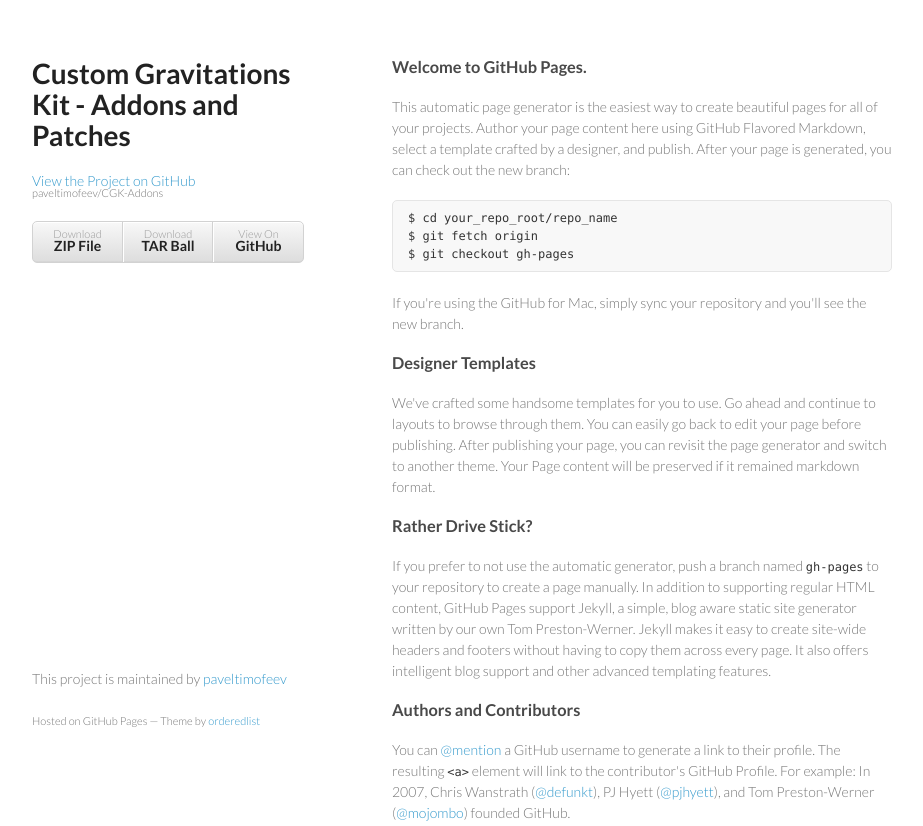
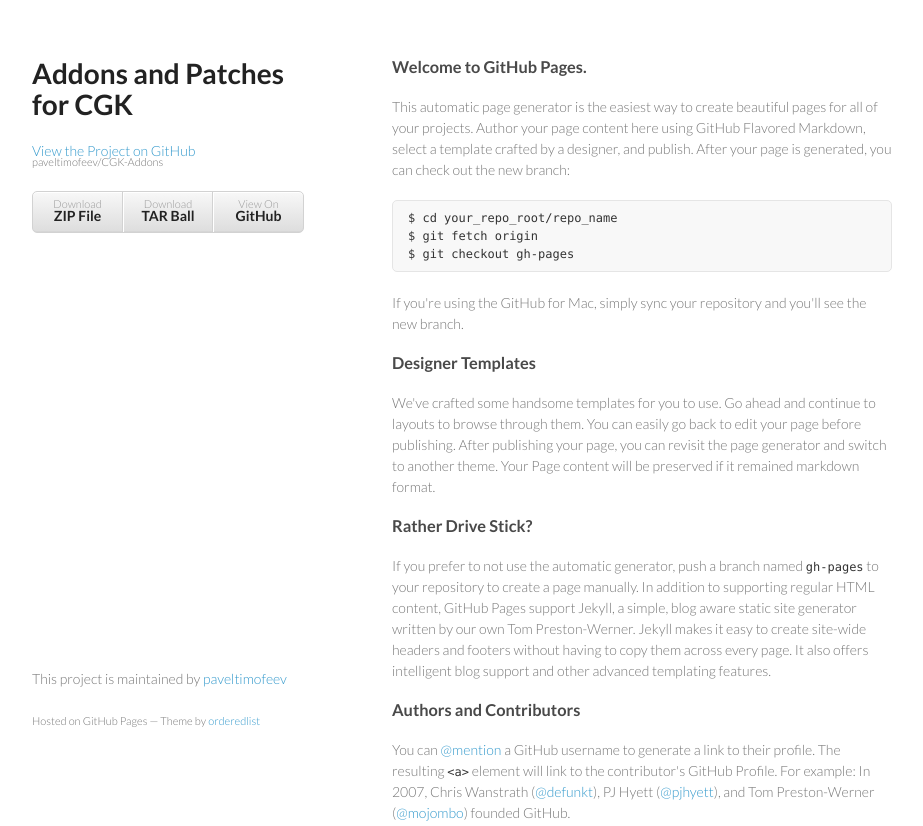
Before and after one commit to paveltimofeev/CGK-Addons, a plain HTML site: page index.html in a window 1280 px wide. Shown: the top 826 px of the page, without its empty margins (178-1101 px from the left). Drawn offline with Linux system fonts and the light colour scheme.

Commit message:
Update index.html

```diff
--- a/index.html
+++ b/index.html
@@ -15,7 +15,7 @@
   <body>
     <div class="wrapper">
       <header>
-        <h1>Custom Gravitations Kit - Addons and Patches</h1>
+        <h1>Addons and Patches for CGK</h1>
         <p></p>
 
         <p class="view"><a href="https://github.com/paveltimofeev/CGK-Addons">View the Project on GitHub <small>paveltimofeev/CGK-Addons</small></a></p>
```
